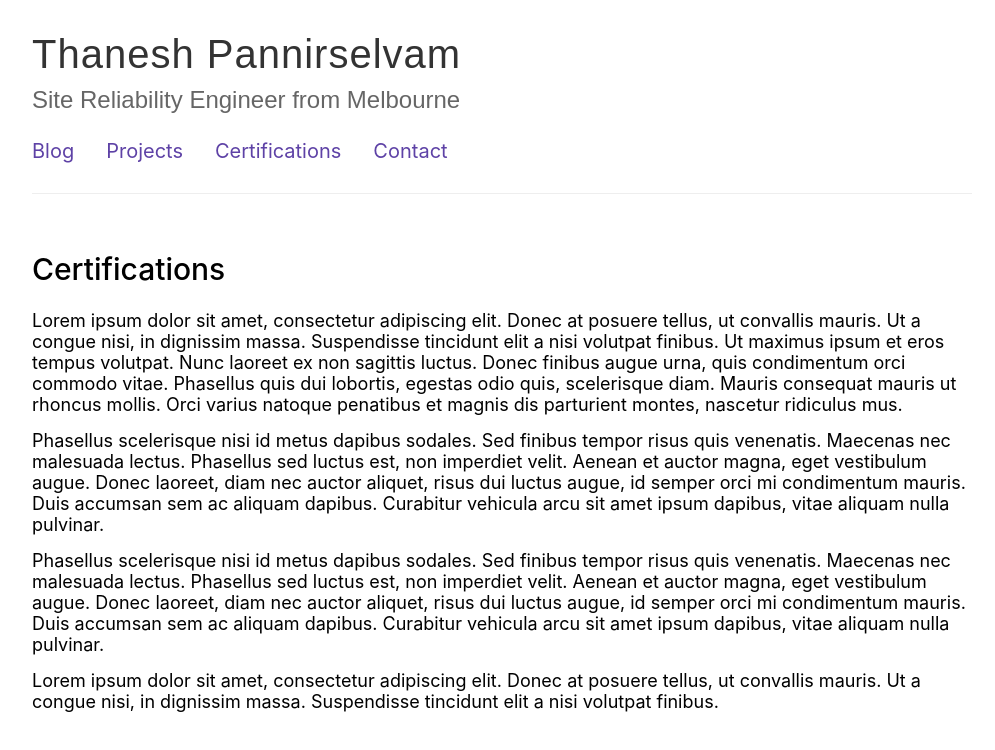
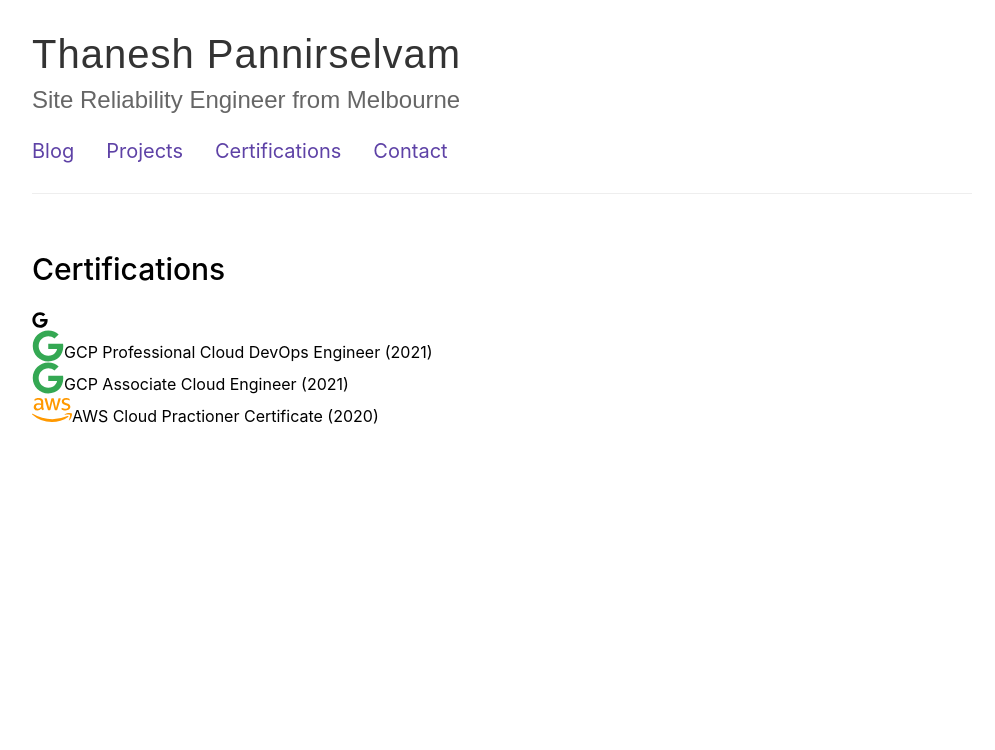
Before and after one commit to thaneshp/portfolio-v2, a Next.js app: page /certifications in a window 1280 px wide. Shown: the top 750 px of the page, without its empty margins (138-1133 px from the left). Built offline with nearby package versions, Linux system fonts and the light colour scheme.

Commit message:
formatting certification and contact page

```diff
--- a/package.json
+++ b/package.json
@@ -8,6 +8,10 @@
     "lint": "next lint"
   },
   "dependencies": {
+    "@fortawesome/fontawesome-svg-core": "^1.2.36",
+    "@fortawesome/free-brands-svg-icons": "^5.15.4",
+    "@fortawesome/free-solid-svg-icons": "^5.15.4",
+    "@fortawesome/react-fontawesome": "^0.1.16",
     "next": "12.0.7",
     "react": "17.0.2",
     "react-dom": "17.0.2"
--- a/pages/certifications.js
+++ b/pages/certifications.js
@@ -1,44 +1,31 @@
 import Header from "../components/header";
 import styles from "../styles/Home.module.css";
+import { FontAwesomeIcon } from "@fortawesome/react-fontawesome";
+import { faGoogle } from "@fortawesome/free-brands-svg-icons";
+import { faAws } from "@fortawesome/free-brands-svg-icons";
 
 const Certifications = () => (
   <>
     <Header />
     <div className={styles.container}>
       <h1>Certifications</h1>
-      <p>
-        Lorem ipsum dolor sit amet, consectetur adipiscing elit. Donec at
-        posuere tellus, ut convallis mauris. Ut a congue nisi, in dignissim
-        massa. Suspendisse tincidunt elit a nisi volutpat finibus. Ut maximus
-        ipsum et eros tempus volutpat. Nunc laoreet ex non sagittis luctus.
-        Donec finibus augue urna, quis condimentum orci commodo vitae. Phasellus
-        quis dui lobortis, egestas odio quis, scelerisque diam. Mauris consequat
-        mauris ut rhoncus mollis. Orci varius natoque penatibus et magnis dis
-        parturient montes, nascetur ridiculus mus.
-      </p>
-      <p>
-        Phasellus scelerisque nisi id metus dapibus sodales. Sed finibus tempor
-        risus quis venenatis. Maecenas nec malesuada lectus. Phasellus sed
-        luctus est, non imperdiet velit. Aenean et auctor magna, eget vestibulum
-        augue. Donec laoreet, diam nec auctor aliquet, risus dui luctus augue,
-        id semper orci mi condimentum mauris. Duis accumsan sem ac aliquam
-        dapibus. Curabitur vehicula arcu sit amet ipsum dapibus, vitae aliquam
-        nulla pulvinar.
-      </p>
-      <p>
-        Phasellus scelerisque nisi id metus dapibus sodales. Sed finibus tempor
-        risus quis venenatis. Maecenas nec malesuada lectus. Phasellus sed
-        luctus est, non imperdiet velit. Aenean et auctor magna, eget vestibulum
-        augue. Donec laoreet, diam nec auctor aliquet, risus dui luctus augue,
-        id semper orci mi condimentum mauris. Duis accumsan sem ac aliquam
-        dapibus. Curabitur vehicula arcu sit amet ipsum dapibus, vitae aliquam
-        nulla pulvinar.
-      </p>
-      <p>
-        Lorem ipsum dolor sit amet, consectetur adipiscing elit. Donec at
-        posuere tellus, ut convallis mauris. Ut a congue nisi, in dignissim
-        massa. Suspendisse tincidunt elit a nisi volutpat finibus.
-      </p>
+      <ul className={styles.certifications}>
+        <li>
+          <FontAwesomeIcon icon={faGoogle} />
+        </li>
+        <li>
+          <FontAwesomeIcon icon={faGoogle} className={styles.googleIcon} size="2x"/>
+          <label>GCP Professional Cloud DevOps Engineer (2021)</label>
+        </li>
+        <li>
+          <FontAwesomeIcon icon={faGoogle} className={styles.googleIcon} size="2x"/>
+          <label>GCP Associate Cloud Engineer (2021)</label>
+        </li>
+        <li>
+          <FontAwesomeIcon icon={faAws} className={styles.awsIcon} size="2x"/>
+          <label>AWS Cloud Practioner Certificate (2020)</label>
+        </li>
+      </ul>
     </div>
   </>
 );
--- a/styles/Home.module.css
+++ b/styles/Home.module.css
@@ -61,6 +61,32 @@
 .clearfix:before, .clearfix:after {
   content: " ";
   display: table;
+}
+
+.contact h3 {
+  font-size: 1.1em;
+}
+
+/* Contact page - Social Icons */
+.icons {
+  text-align: left;
+}
+
+.icons li {
+  display: inline-block;
+  padding: 0 1em 0 0;
+}
+
+.certifications li {
+  list-style-type: none;
+}
+
+.googleIcon {
+  color: #34a853;
+}
+
+.awsIcon {
+  color: #FF9900;
 }
 
 /* .main {
```
Also changed, not shown: pages/contact.js (+31 -6 lines), 1 other file (tests, documents, lock files or other folders).
